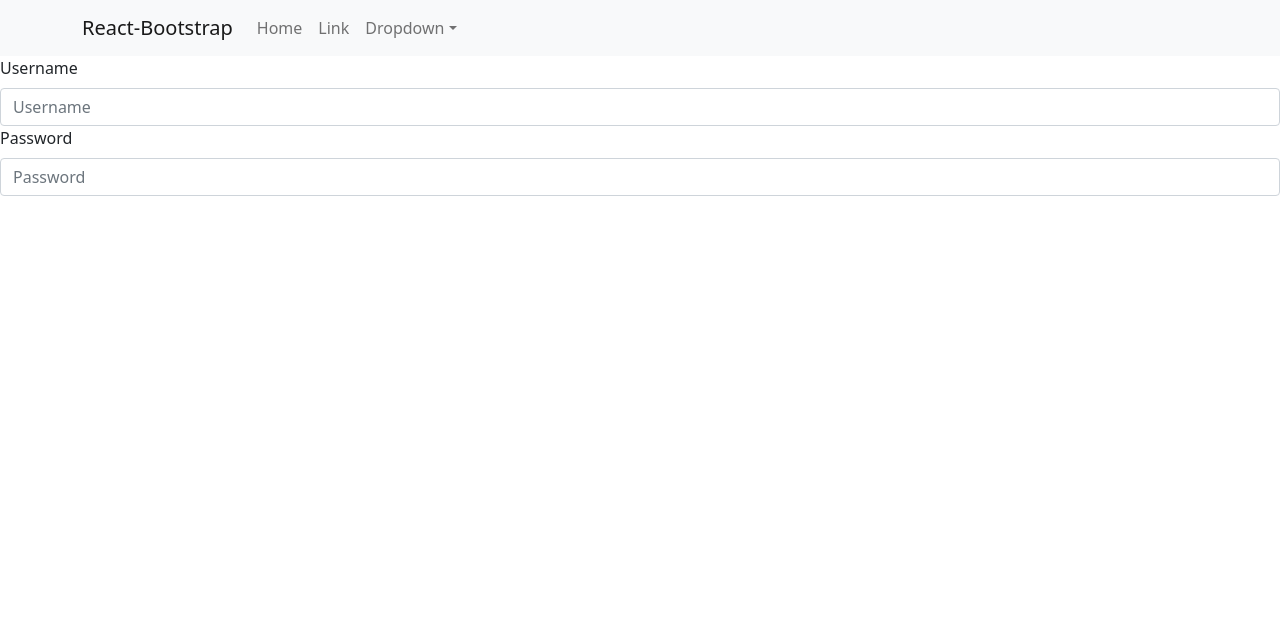
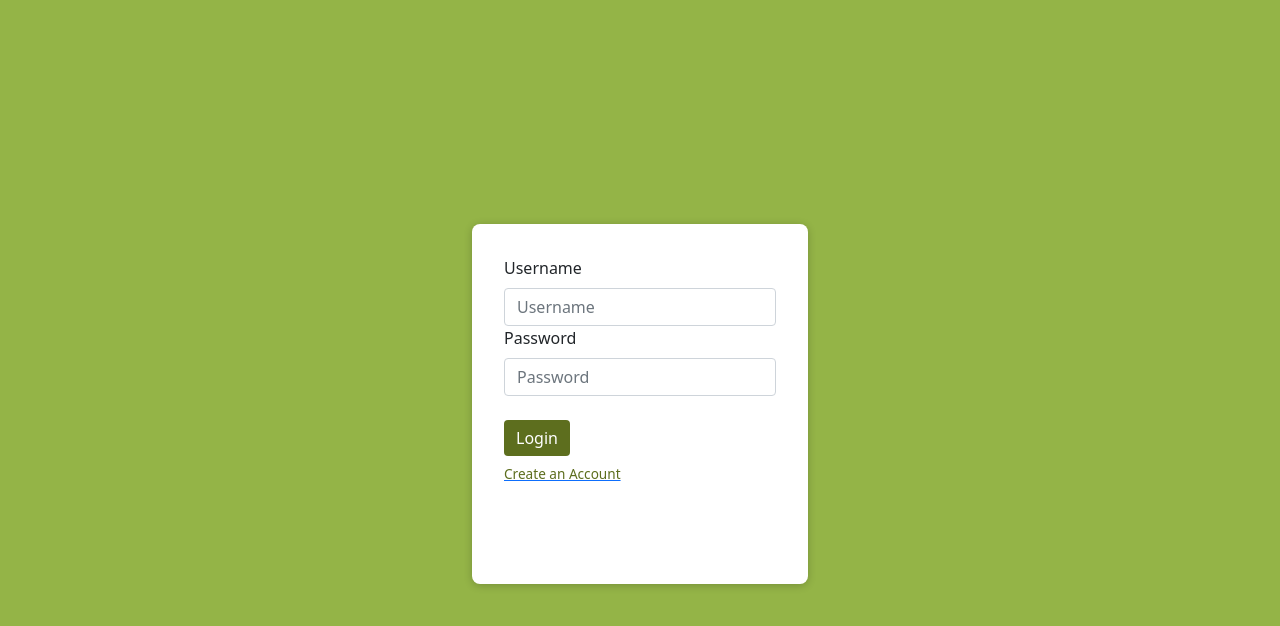
Before and after one commit to maxiwu13133/EnergyUsage, a React (Create React App) app: page / in a window 1280 px wide. Shown: the top 626 px of the page. Built offline with nearby package versions, Linux system fonts and the light colour scheme.

Commit message:
updated login ui

```diff
--- a/src/components/Layout/Layout.js
+++ b/src/components/Layout/Layout.js
@@ -6,7 +6,7 @@ const Layout = ({ children }) => {
   return (
     <>
       {
-      window.location.pathname !== "/" ||
+      window.location.pathname !== "/" &&
       window.location.pathname !== "/sign-up" ?
       (<HeaderBar/>) : null}
       {/* <div> */}
--- /dev/null
+++ b/src/containers/login/Login.css
@@ -0,0 +1,35 @@
+#login-container {
+  height: 100vh;
+  background-color: #94B447;
+}
+
+#login-bg {
+  /* background-image: url("../../config/assets/images/login-bg.jpg"); */
+  height: 30rem;
+  background-position: center;
+  background-repeat: no-repeat;
+  background-size: cover;
+  display: flex;
+  justify-content: center;
+}
+
+#login-card {
+
+  background-color: #FFF;
+  width: 21rem;
+  height: 22.5rem;
+  padding: 2rem;
+  margin-top: 14rem;
+  box-shadow: 0 0.1rem 0.5rem 0 rgba(0, 0, 0, 0.2);
+  border-radius: 0.5rem;
+}
+.custom-primary-button {
+  background-color: #5D6E1E !important;
+  border-style: none !important;
+}
+
+#login-signup-link {
+  margin-top: 0.5rem;
+  font-size: 0.85rem;
+  color: #5D6E1E;
+}
--- a/src/containers/login/Login.js
+++ b/src/containers/login/Login.js
@@ -1,40 +1,62 @@
-import React from "react";
-import {Formik}  from 'formik';
-import { Form } from "react-bootstrap";
+import React from 'react';
+import { Formik } from 'formik';
+import Form from 'react-bootstrap/Form';
+import Button from 'react-bootstrap/Button';
+import { Link } from 'react-router-dom';
+import './Login.css';
 
 const Login = () => {
   return (
-      <div>
+    <div id='login-container'>
+      <div id='login-bg'>
+        <div id='login-card'>
           <Formik
             initialValues={{
-            username: "",
-            password: "",
-        }}>
+              username: '',
+              password: ''
+            }}
+          >
             <Form>
               <Form.Group>
                 <Form.Label>Username</Form.Label>
                 <Form.Control
-                type="text"
-                placeholder="Username"
-                name="username"
+                  type='text'
+                  placeholder='Username'
+                  name='username'
                   // value={values.username}
                   // onChange={handleChange}
                   required
                 />
                 <Form.Label>Password</Form.Label>
                 <Form.Control
-                type="text"
-                placeholder="Password"
-                name="password"
+                  type='text'
+                  placeholder='Password'
+                  name='password'
                   // value={values.username}
                   // onChange={handleChange}
                   required
                 />
               </Form.Group>
+
+              <br />
+              <Button
+                variant='primary'
+                type='submit'
+                className='custom-primary-button'
+              >
+                Login
+              </Button>
+              <br />
+
+              <Link to='/signup'>
+                <p id='login-signup-link'>Create an Account</p>
+              </Link>
             </Form>
           </Formik>
         </div>
-  )
-}
+      </div>
+    </div>
+  );
+};
 
 export default Login;
```
Lines whose indentation alone changed are shown as unchanged.
